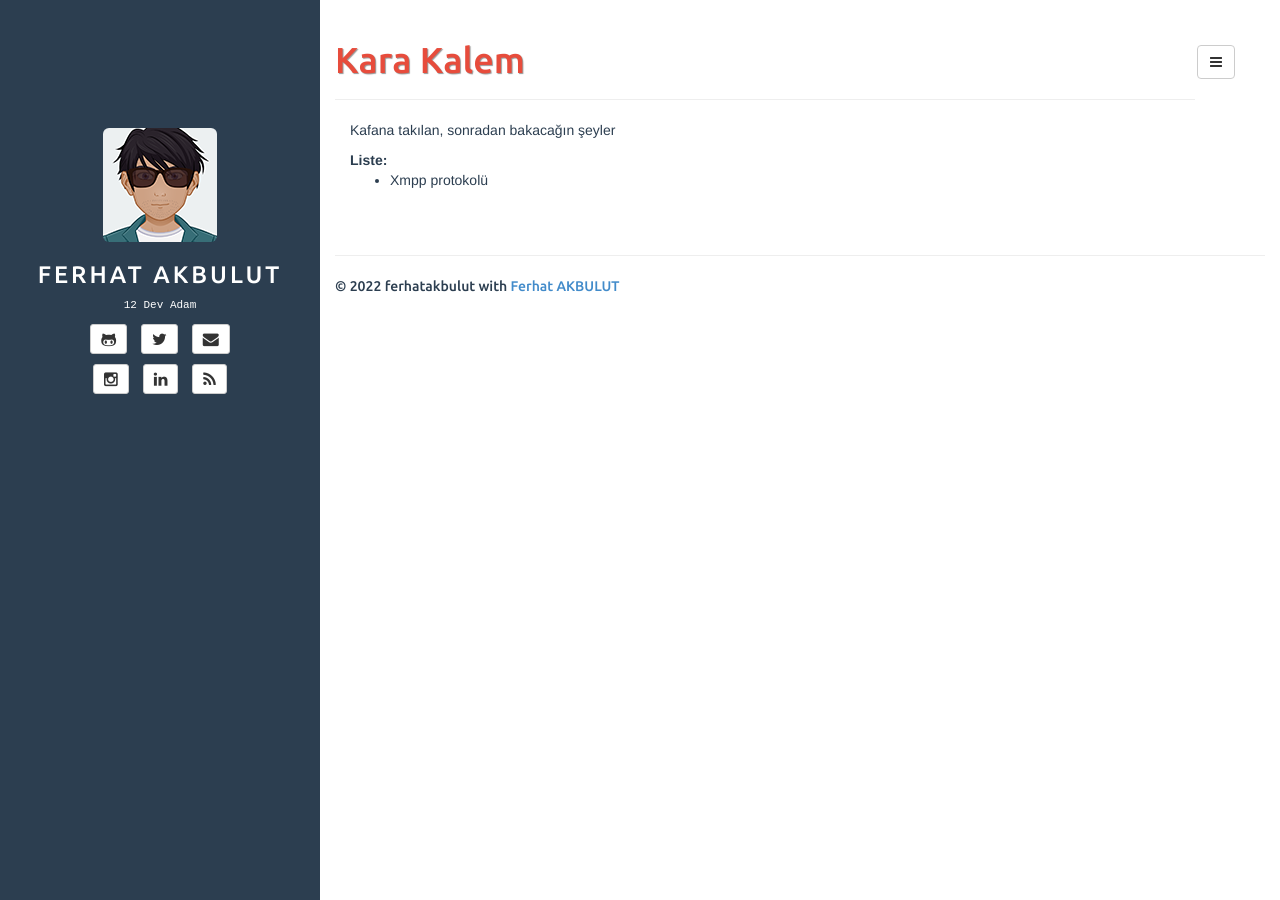
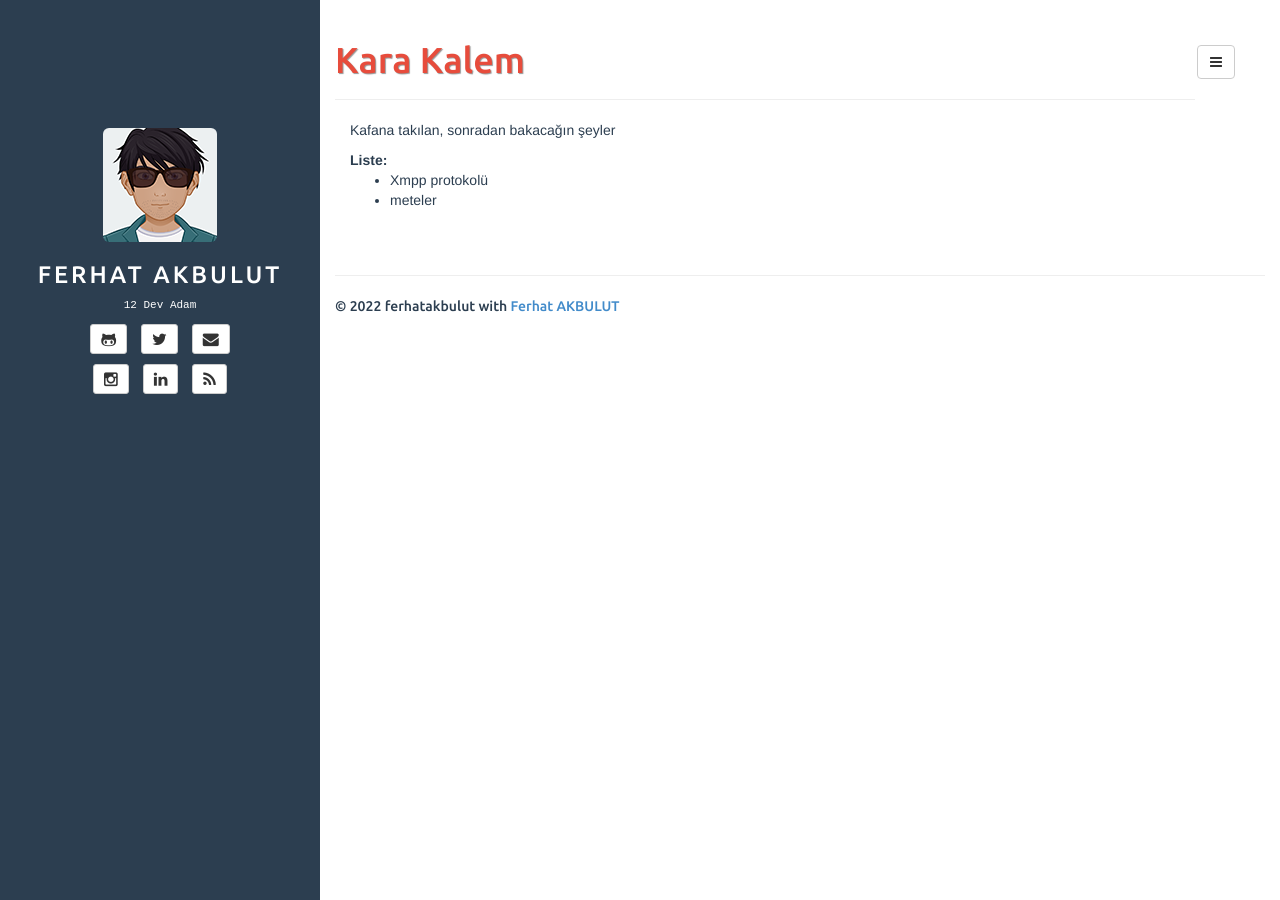
Before and after one commit to ferhatakbulut/ferhatakbulut.github.io, a Jekyll site: the page built from notes.html, in a window 1280 px wide. Built offline with Jekyll 4.4.1, drawn with Linux system fonts in a browser that asks for light colours.

Commit message:
update notes.html

```diff
--- a/notes.html
+++ b/notes.html
@@ -20,6 +20,7 @@ p {text-align: justify;}
 	<b>Liste:</b>
 	<ul>
 		<li>Xmpp protokolü</li>
+		<li>meteler</li>
 	</ul>
 	<br>
 
```
